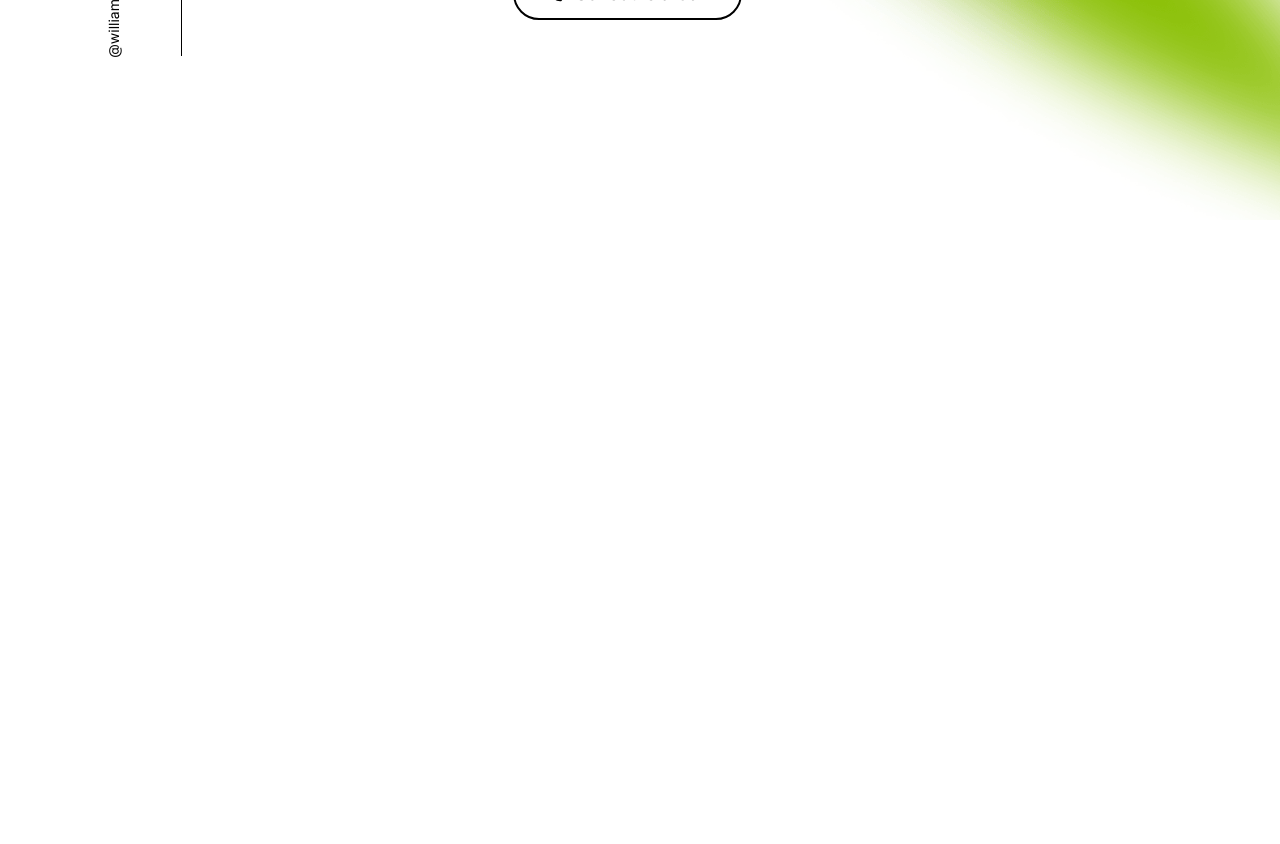
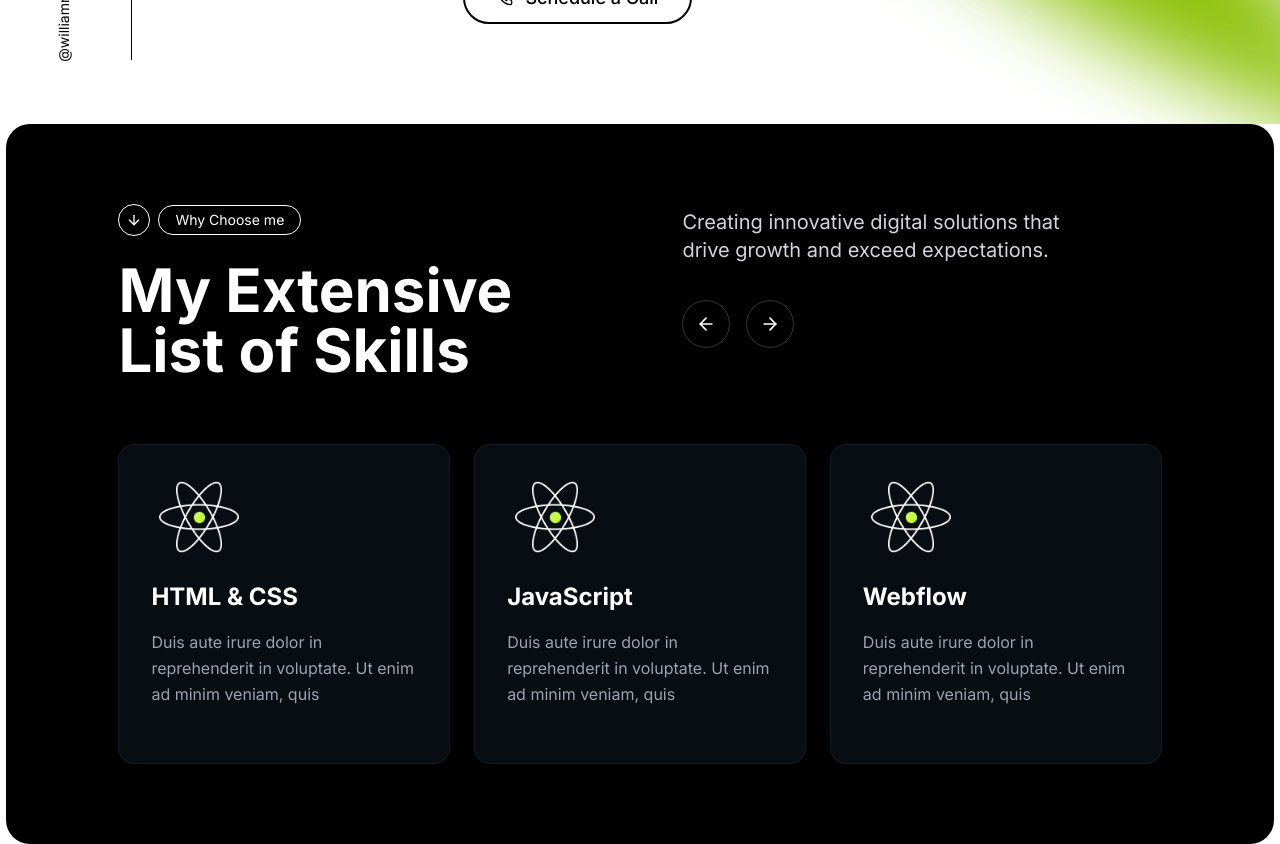
Before and after one commit to Moniruzzaman2525/Develop-Me, a Next.js app: page / in a window 1280 px wide. Shown: the part 620-1464 px from the top of the page. Before the commit the page ends 840 px from the top, so only its background shows below. Built offline with nearby package versions, Linux system fonts and the light colour scheme.

Commit message:
skills section are done

```diff
--- a/app/page.tsx
+++ b/app/page.tsx
@@ -1,11 +1,13 @@
 import Navigation from "@/components/layout/navigation";
 import HeroSection from "@/components/sections/hero-section";
+import SkillsSection from "@/components/sections/skills-section";
 
 export default function Home() {
   return (
     <main className="min-h-screen">
       <Navigation />
       <HeroSection />
+      <SkillsSection />
     </main>
   )
 }
--- a/components/layout/navigation.tsx
+++ b/components/layout/navigation.tsx
@@ -23,7 +23,7 @@ const Navigation = () => {
     }
 
     return (
-        <header className="fixed top-0 left-0 right-0 w-[98%] mx-auto rounded-b-3xl z-50 backdrop-blur-md shadow-sm">
+        <header className="fixed top-0 left-0 right-0 w-full mx-auto rounded-b-3xl z-50 backdrop-blur-md shadow-sm">
 
             <nav
                 className="flex items-center justify-between px-6 py-6 md:px-12"
--- a/components/sections/hero-section.tsx
+++ b/components/sections/hero-section.tsx
@@ -4,7 +4,7 @@ import { AnimatedButton } from "@/components/ui/animated-button";
 
 const HeroSection = () => {
     return (
-        <section id="home" className="relative top-10">
+        <section id="home" className="relative min-h-[85vh] mt-16 overflow-hidden">
             <div className="absolute inset-0 z-0">
                 <Image
                     src="/banner.png"
@@ -15,9 +15,10 @@ const HeroSection = () => {
                 />
             </div>
             <div className="absolute inset-0 z-0"></div>
-            <div className="min-h-screen overflow-y-hidden relative z-10 flex items-center">
-                <div className="w-full px-[50px]">
-                    <h1 className="text-4xl md:text-6xl lg:text-7xl font-bold text-black leading-tight mb-28">
+            <div className="min-h-[85vh] overflow-y-hidden relative z-10 flex items-center">
+                <div className="">
+                    <div className="mb-48 px-[50px] w-full">
+                        <h1 className="text-4xl md:text-6xl lg:text-7xl font-bold text-black leading-tight">
                             Trusted{" "}
                             <span className="bg-black text-white px-4 py-2 inline-block transition-all duration-300 hover:scale-105">
                                 Partner
@@ -28,6 +29,7 @@ const HeroSection = () => {
                                 Develop.
                             </span>
                         </h1>
+                    </div>
                     <div className="flex gap-60">
                         <div className="hidden items-center lg:flex justify-center space-x-4 pl-6">
                             <div className="mt-[107px]">
--- /dev/null
+++ b/components/sections/skills-section.tsx
@@ -0,0 +1,157 @@
+
+"use client"
+import { ArrowDown, ArrowLeft, ArrowRight } from "lucide-react"
+import Image from "next/image";
+import { useState, useEffect } from "react"
+
+const taglines = [
+    {
+        line1: "Building the worlds best marketing Your",
+        line2: "trusted partner for strategy, design, and dev.",
+    },
+    {
+        line1: "Creating innovative digital solutions that",
+        line2: "drive growth and exceed expectations.",
+    },
+    {
+        line1: "Transforming ideas into powerful brands with",
+        line2: "cutting-edge design and development.",
+    },
+    {
+        line1: "Your success is our mission through expert",
+        line2: "strategy, creative design, and robust development.",
+    },
+]
+
+
+const SkillsSection = () => {
+
+    const [currentSlide, setCurrentSlide] = useState(0)
+    useEffect(() => {
+        const timer = setInterval(() => {
+            setCurrentSlide((prev) => (prev + 1) % taglines.length)
+        }, 3000)
+        return () => clearInterval(timer)
+    }, [])
+
+    const nextSlide = () => {
+        setCurrentSlide((prev) => (prev + 1) % taglines.length)
+    }
+
+    const prevSlide = () => {
+        setCurrentSlide((prev) => (prev - 1 + taglines.length) % taglines.length)
+    }
+    return (
+        <section className="bg-[#000000] dark:bg-gray-900 text-white py-20 px-6 w-[99%] rounded-3xl z-20 mx-auto md:px-12 transition-colors duration-300">
+            <div className="max-w-full px-16 mx-auto">
+                <div className="flex flex-col lg:flex-row justify-between items-start mb-16">
+                    <div className="animate-fade-in">
+                        <div className="flex items-center gap-2 mb-6">
+                            <div className="w-8 h-8 rounded-full border border-white flex items-center justify-center">
+                                <ArrowDown className="w-4 h-4" />
+                            </div>
+                            <span className="text-sm border border-white rounded-full px-4 py-1">Why Choose me</span>
+                        </div>
+                        <h2 className="text-4xl md:text-6xl font-bold leading-tight">
+                            My Extensive
+                            <br />
+                            List of Skills
+                        </h2>
+                    </div>
+
+                    <div className="">
+                        <div className="mb-8">
+                            <div className="h-16 overflow-hidden">
+                                <div
+                                    className="transition-transform duration-500 ease-in-out"
+                                    style={{ transform: `translateY(-${currentSlide * 64}px)` }}
+                                >
+                                    {taglines.map((tagline, index) => (
+                                        <p key={index} className="text-lg lg:text-xl text-gray-300 leading-relaxed h-16 flex items-center">
+                                            {tagline.line1}
+                                            <br />
+                                            {tagline.line2}
+                                        </p>
+                                    ))}
+                                </div>
+                            </div>
+                        </div>
+                        <div className="flex gap-4">
+                            <button
+                                onClick={prevSlide}
+                                className="w-12 h-12 border border-white/20 rounded-full flex items-center justify-center hover:bg-white/5 transition-colors"
+                            >
+                                <ArrowLeft className="w-5 h-5" />
+                            </button>
+                            <button
+                                onClick={nextSlide}
+                                className="w-12 h-12 border border-white/20 rounded-full flex items-center justify-center hover:bg-white/5 transition-colors"
+                            >
+                                <ArrowRight className="w-5 h-5" />
+                            </button>
+                        </div>
+                    </div>
+                </div>
+
+                <div className="grid grid-cols-1 md:grid-cols-2 lg:grid-cols-3 gap-6">
+
+                    <div className="bg-gray-900/50 rounded-2xl p-8 h-80 backdrop-blur-sm border border-gray-800/50 transition-all duration-300 hover:scale-105 hover:rotate-2 hover:bg-gray-800/60 cursor-pointer group flex flex-col justify-between">
+                        <div>
+                            <div className="mb-6">
+                                <div className="w-24 h-20 relative group-hover:scale-110 transition-transform duration-300">
+                                    <div className="w-20 h-20 relative mb-4 mx-auto">
+                                        <Image src="/react.png" alt="HTML & CSS" fill className="object-cover rounded-xl" />
+                                    </div>
+
+                                </div>
+                            </div>
+                            <h3 className="text-2xl font-bold mb-4">HTML & CSS</h3>
+                            <p className="text-gray-400 leading-relaxed">
+                                Duis aute irure dolor in reprehenderit in voluptate. Ut enim ad minim veniam, quis
+                            </p>
+                        </div>
+                    </div>
+
+                    <div className="bg-gray-900/50 rounded-2xl p-8 h-80 backdrop-blur-sm border border-gray-800/50 transition-all duration-300 hover:scale-105 hover:rotate-2 hover:bg-gray-800/60 cursor-pointer group flex flex-col justify-between">
+                        <div>
+                            <div className="mb-6">
+                                <div className="w-24 h-20 relative group-hover:scale-110 transition-transform duration-300">
+                                    <div className="w-20 h-20 relative mb-4 mx-auto">
+                                        <Image src="/react.png" alt="HTML & CSS" fill className="object-cover rounded-xl" />
+                                    </div>
+
+                                </div>
+                            </div>
+                            <h3 className="text-2xl font-bold mb-4">JavaScript</h3>
+                            <p className="text-gray-400 leading-relaxed">
+                                Duis aute irure dolor in reprehenderit in voluptate. Ut enim ad minim veniam, quis
+                            </p>
+                        </div>
+                    </div>
+
+                    <div className="bg-gray-900/50 rounded-2xl p-8 h-80 backdrop-blur-sm border border-gray-800/50 transition-all duration-300 hover:scale-105 hover:rotate-2 hover:bg-gray-800/60 cursor-pointer group flex flex-col justify-between">
+                        <div>
+                            <div className="mb-6">
+                                <div className="w-24 h-20 relative group-hover:scale-110 transition-transform duration-300">
+                                    <div className="w-20 h-20 relative mb-4 mx-auto">
+                                        <Image src="/react.png" alt="HTML & CSS" fill className="object-cover rounded-xl" />
+                                    </div>
+
+                                </div>
+                            </div>
+                            <h3 className="text-2xl font-bold mb-4">Webflow</h3>
+                            <p className="text-gray-400 leading-relaxed">
+                                Duis aute irure dolor in reprehenderit in voluptate. Ut enim ad minim veniam, quis
+                            </p>
+                        </div>
+                    </div>
+
+                </div>
+
+
+            </div>
+        </section>
+    );
+};
+
+export default SkillsSection;
```
Also changed, not shown: public/react.png (added). Lines whose indentation alone changed are shown as unchanged.
